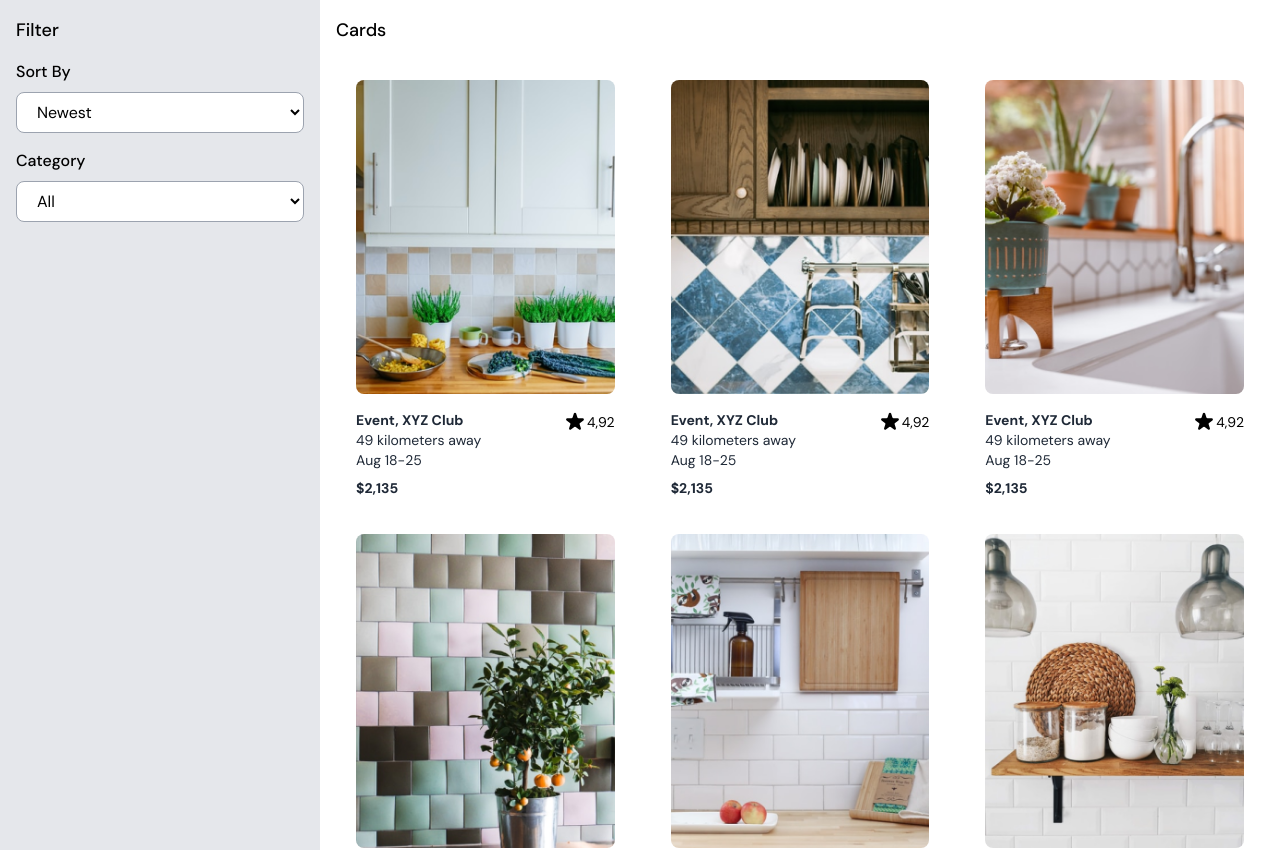
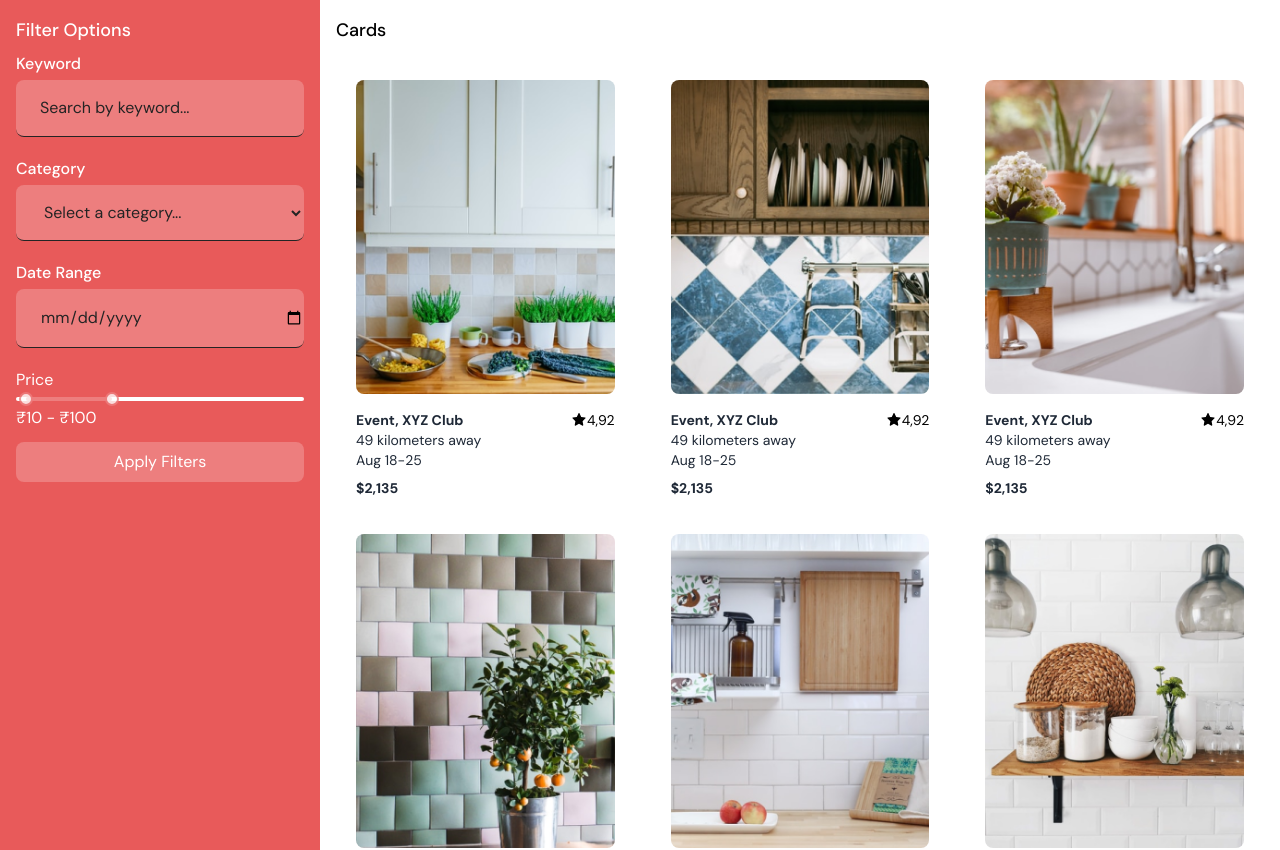
Before and after one commit to d17012002/InVITe, a Next.js app in the folder client/: page /users/dashboard in a window 1280 px wide. Shown: the top 850 px of the page. Built offline with nearby package versions, Linux system fonts and the light colour scheme.

Commit message:
beautified the dashboard :smirk:

```diff
--- a/client/package.json
+++ b/client/package.json
@@ -13,8 +13,10 @@
     "eslint": "8.34.0",
     "eslint-config-next": "13.1.6",
     "next": "13.1.6",
+    "rc-slider": "^10.1.1",
     "react": "18.2.0",
     "react-dom": "18.2.0",
+    "react-icons": "^4.7.1",
     "react-stripe-checkout": "^2.6.3"
   },
   "devDependencies": {
--- /dev/null
+++ b/client/src/components/Dashboard_Filter.js
@@ -0,0 +1,119 @@
+import React, { useState } from 'react'
+import Slider from "rc-slider";
+import "rc-slider/assets/index.css";
+
+function Dashboard_Filter() {
+
+    // Declare state for the filter options
+    const [filterOptions, setFilterOptions] = useState({
+        keyword: "",
+        category: "",
+        dateRange: "",
+        price: [10, 100],
+    });
+
+    // Handle input change for the keyword search
+    const handleKeywordChange = (e) => {
+        setFilterOptions({ ...filterOptions, keyword: e.target.value });
+    };
+
+    // Handle input change for the category filter
+    const handleCategoryChange = (e) => {
+        setFilterOptions({ ...filterOptions, category: e.target.value });
+    };
+
+    // Handle input change for the date range filter
+    const handleDateRangeChange = (e) => {
+        setFilterOptions({ ...filterOptions, dateRange: e.target.value });
+    };
+
+    // Handle input change for the status filter
+    const handlePriceChange = (value) => {
+        setFilterOptions({ ...filterOptions, price: [...value] });
+    };
+
+    // Handle form submission
+    const handleSubmit = (e) => {
+        e.preventDefault();
+        // Perform the search/filter operation based on the filter options
+        // ...
+        console.log(filterOptions);
+    };
+
+    return (
+        // Add filter options to the DOM element
+        <div className="text-white">
+            <h2 className="text-lg font-medium mb-2">Filter Options</h2>
+            <form className="flex flex-col gap-y-3" onSubmit={handleSubmit}>
+                {/* Input to search through keyword */}
+                <div className="mb-2">
+                    <label htmlFor="keyword" className="font-medium block mb-1">
+                        Keyword
+                    </label>
+                    <input
+                        type="text"
+                        id="keyword"
+                        value={filterOptions.keyword}
+                        onChange={handleKeywordChange}
+                        className="filterInput"
+                        placeholder="Search by keyword..."
+                    />
+                </div>
+                {/* Selection menu to choose a category */}
+                <div className="mb-2">
+                    <label htmlFor="category" className="font-medium block mb-1">
+                        Category
+                    </label>
+                    <select
+                        id="category"
+                        value={filterOptions.category}
+                        onChange={handleCategoryChange}
+                        className="filterInput"
+                    >
+                        <option value="">Select a category...</option>
+                        <option value="category1">Category 1</option>
+                        <option value="category2">Category 2</option>
+                        <option value="category3">Category 3</option>
+                    </select>
+                </div>
+                {/* Input field to filter through a date range */}
+                <div className="mb-2">
+                    <label htmlFor="dateRange" className="font-medium block mb-1">
+                        Date Range
+                    </label>
+                    <input
+                        type="date"
+                        id="dateRange"
+                        value={filterOptions.dateRange}
+                        onChange={handleDateRangeChange}
+                        className="filterInput"
+                    />
+                </div>
+                <div>
+                    <h3>Price</h3>
+                    <Slider
+                        range
+                        min={0}
+                        max={300}
+                        step={10}
+                        defaultValue={[10, 100]}
+                        value={filterOptions.price}
+                        onChange={handlePriceChange}
+                    />
+                    <p>
+                        ₹{filterOptions.price[0]} - ₹{filterOptions.price[1]}
+                    </p>
+                </div>
+                {/* Button to apply filters */}
+                <button
+                    type="submit"
+                    className="bg-[color:var(--secondary-color)] text-white py-2 px-4 rounded-lg hover:bg-[#ed7e7e]/50"
+                >
+                    Apply Filters
+                </button>
+            </form>
+        </div>
+    );
+}
+
+export default Dashboard_Filter
--- a/client/src/pages/_app.js
+++ b/client/src/pages/_app.js
@@ -1,4 +1,5 @@
 import "@/styles/globals.css";
+import "@/styles/Home.css";
 
 export default function App({ Component, pageProps }) {
   return <Component {...pageProps} />;
--- a/client/src/pages/users/dashboard.jsx
+++ b/client/src/pages/users/dashboard.jsx
@@ -1,54 +1,13 @@
-
-/// import SearchDate from "@/components/SearchDate";
+import Dashboard_Filter from "@/components/Dashboard_Filter";
 import UserImages from "@/utils/user_dashboard_images";
-import React, {useState} from "react";
+import React from "react";
+import { AiFillStar } from "react-icons/ai";
 
 function UserDashboard() {
-
-  const [showSearch, setShowSearch] = useState(false);
-
   return (
     <div className="flex m-auto max-w-screen-xl">
-      <div className="flex flex-col w-1/4 p-4 bg-gray-200">
-        <h2 className="text-lg font-medium mb-4">Filter</h2>
-        <div className="">
-          <div className="mb-4">
-            <label className="block font-medium mb-2" htmlFor="sort-by">
-              Sort By
-            </label>
-            <select
-              className="bg-white border border-gray-400 rounded-lg w-full py-2 px-4"
-              id="sort-by"
-            >
-              <option>Newest</option>
-              <option>Oldest</option>
-            </select>
-          </div>
-          <div className="mb-4">
-            <label className="block font-medium mb-2" htmlFor="category">
-              Category
-            </label>
-            <select
-              className="bg-white border border-gray-400 rounded-lg w-full py-2 px-4"
-              id="category"
-            >
-              <option>All</option>
-              <option>Category 1</option>
-              <option>Category 2</option>
-              <option>Category 3</option>
-            </select>
-          </div>
-          {/* <div className="mb-4">
-            {showSearch && <SearchDate />}
-            <button
-              onClick={() => setShowSearch(!showSearch)}
-              className="banner__searchButton"
-              variant="outlined"
-            >
-              {showSearch ? "Hide" : "Search Dates"}
-            </button>
-          </div> */}
-        </div>
+      <div className="flex flex-col w-1/4 p-4 bg-[color:var(--primary-color)]">
+        <Dashboard_Filter />
       </div>
       <div className="w-3/4 p-4">
         <h2 className="text-lg font-medium mb-4">Cards</h2>
@@ -66,15 +25,9 @@ function UserDashboard() {
                     <strong>$2,135</strong>
                   </p>
                 </div>
+                {/* Star component */}
                 <div className="flex flex-row items-center">
-                  <svg
-                    className="w-6 h-6"
-                    fill="currentColor"
-                    viewBox="0 0 20 20"
-                    xmlns="http://www.w3.org/2000/svg"
-                  >
-                    <path d="M9.049 2.927c.3-.921 1.603-.921 1.902 0l1.07 3.292a1 1 0 00.95.69h3.462c.969 0 1.371 1.24.588 1.81l-2.8 2.034a1 1 0 00-.364 1.118l1.07 3.292c.3.921-.755 1.688-1.54 1.118l-2.8-2.034a1 1 0 00-1.175 0l-2.8 2.034c-.784.57-1.838-.197-1.539-1.118l1.07-3.292a1 1 0 00-.364-1.118L2.98 8.72c-.783-.57-.38-1.81.588-1.81h3.461a1 1 0 00.951-.69l1.07-3.292z"></path>
-                  </svg>
+                  <AiFillStar />
                   <p className="text-sm">4,92</p>
                 </div>
               </div>
--- /dev/null
+++ b/client/src/styles/Home.css
@@ -0,0 +1,20 @@
+.rc-slider-rail{
+    background-color: #ffffff !important;
+}
+
+.rc-slider-track{
+    background-color: var(--secondary-color) !important
+}
+
+.rc-slider-handle{
+    border-color: var(--secondary-color) !important
+}
+
+.rc-slider-handle:hover{
+    border-color: var(--secondary-color) !important
+}
+
+.rc-slider-handle-dragging.rc-slider-handle-dragging.rc-slider-handle-dragging{
+    border-color: var(--secondary-color) !important;
+    box-shadow: 0 0 0 5px var(--secondary-color) !important
+}
--- a/client/src/styles/globals.css
+++ b/client/src/styles/globals.css
@@ -7,7 +7,10 @@
 :root {
   --font-base: "DM Sans", sans-serif;
 
-  --primary-color: #ffffff;
+  --primary-color: #e85a5a;
+  --secondary-color: #ed7e7e;
+  --white-color: #ffffff;
+  --gray-color: #242424;
 }
 
 * {
@@ -18,3 +21,9 @@
   scroll-behavior: smooth;
   /* cursor: none; */
 }
+
+@layer components {
+  .filterInput {
+    @apply outline-none w-full bg-[color:var(--secondary-color)] rounded-lg border-b pl-4 py-3 lg:pl-6 lg:py-4 border-[color:var(--gray-color)] text-[color:var(--gray-color)] placeholder-[color:var(--gray-color)] transition-all focus:border-[color:var(--white-color)] hover:border-[color:var(--white-color)] hover:placeholder-[color:var(--white-color)] focus:placeholder-[color:var(--white-color)]
+  }
+}
```
Also changed, not shown: client/src/styles/Home.module.css (deleted), 1 other file (tests, documents, lock files or other folders).
